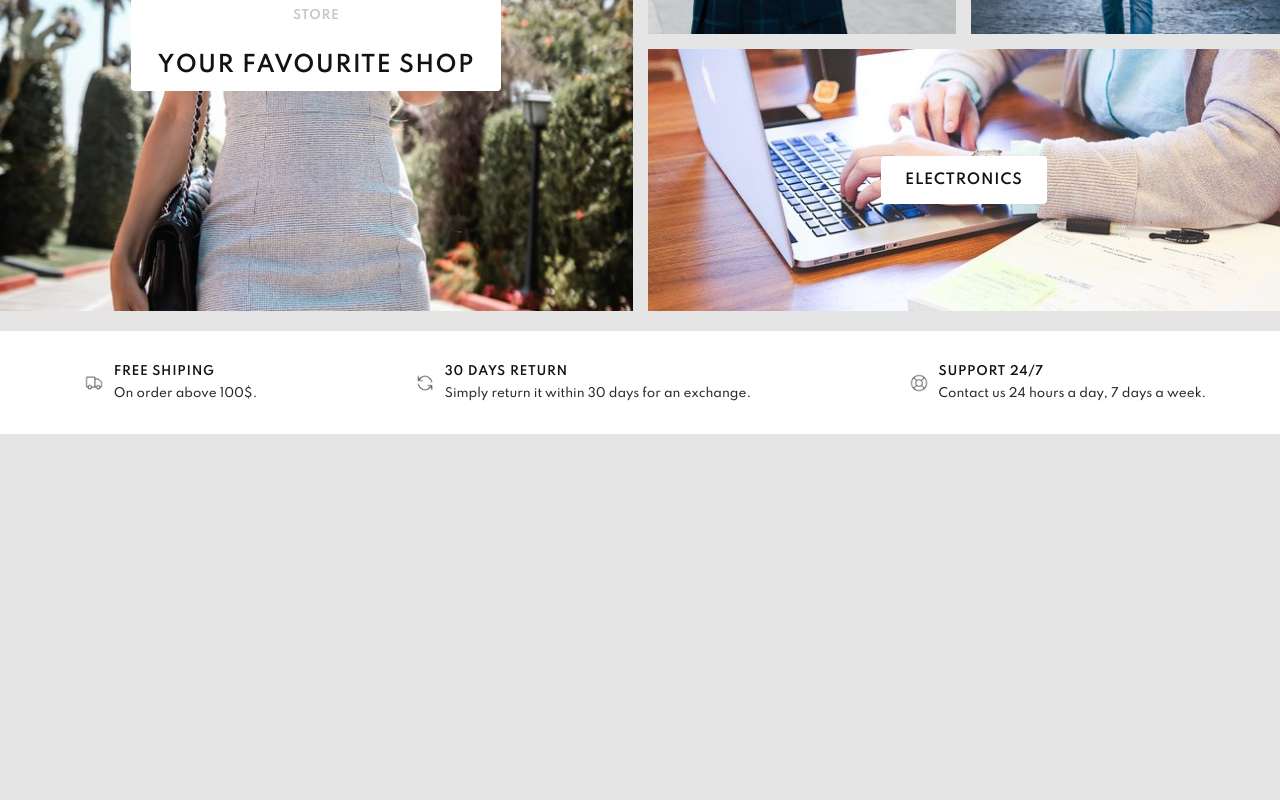
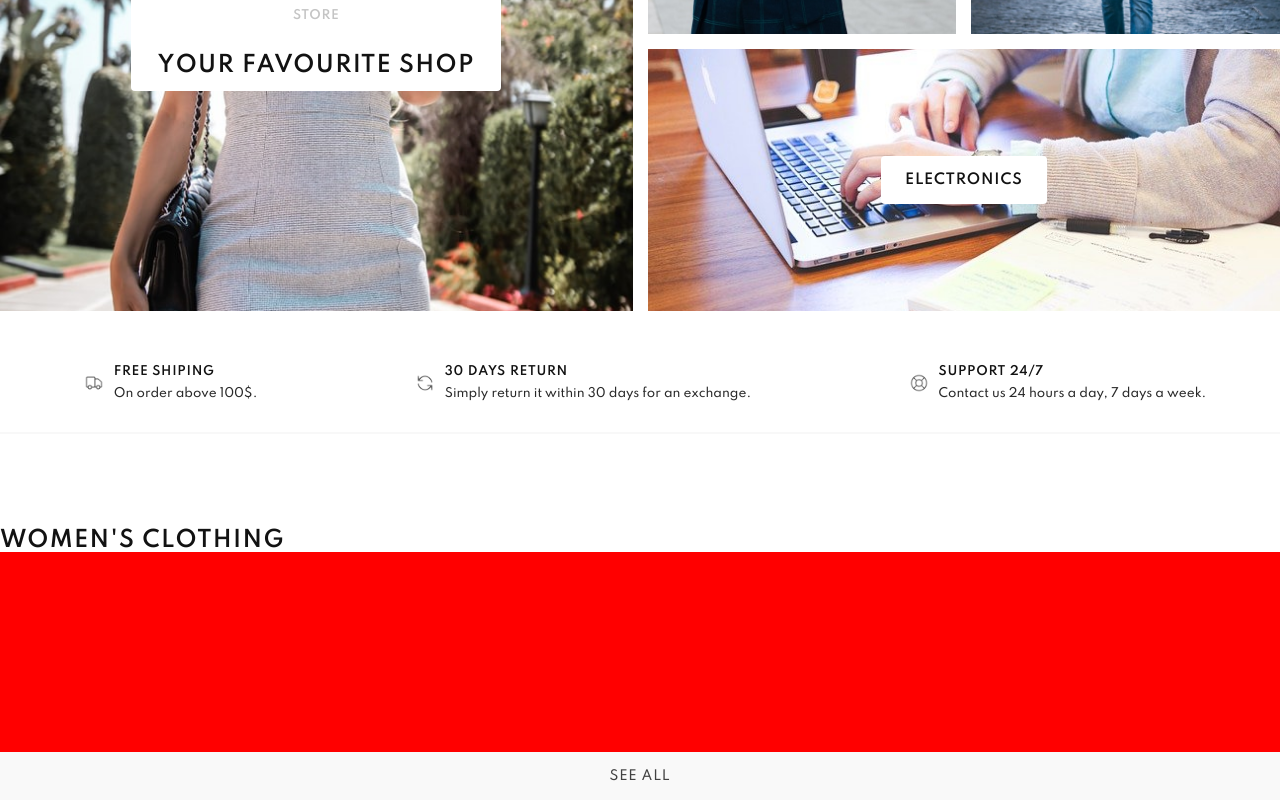
Before and after one commit to pswitalski/Store, a React (Create React App) app: page / in a window 1280 px wide. Shown: the part 339-1139 px from the top of the page. Before the commit the page ends 800 px from the top, so only its background shows below. Built offline with nearby package versions, Linux system fonts and the light colour scheme; no server answers.

Commit message:
create HomeCategorySection and add default categories for failed to fetch from api case

```diff
--- a/src/assets/styles/theme.js
+++ b/src/assets/styles/theme.js
@@ -8,7 +8,7 @@ export const theme = {
         yellow: '#F0CC84',
         error: '#D61313',
         ok: '#0BB17F',
-        background: '#E5E5E5',
+        background: '#fff',
         font: '#C4C4C4'
     },
     fontFamily: '"Spartan", "Arial", sans-serif',
--- a/src/components/Advantage/Advantage.styles.js
+++ b/src/components/Advantage/Advantage.styles.js
@@ -10,10 +10,22 @@ export const StyledAdvantage = styled.section`
     align-items: center;
     background-color: ${props => props.theme.colors.white};
     color: ${props => props.theme.colors.dark};
+    position: relative;
 
     @media (max-width: 600px) {
         flex-direction: column;
         height: fit-content;
         padding-bottom: 10px;
     }
+
+    &::after {
+        display: block;
+        content: '';
+        width: 100%;
+        height: 2px;
+        position: absolute;
+        bottom: 0;
+        left: 0;
+        background-color: ${props => props.theme.colors.grWhite};
+    }
 `;
--- /dev/null
+++ b/src/components/HomeCategorySection/HomeCategorySection.js
@@ -0,0 +1,22 @@
+import React from 'react';
+import PropTypes from 'prop-types';
+
+import { StyledHomeCategorySection, StyledH2, StyledItemsContainer, StyledLink } from './HomeCategorySection.styles';
+
+const HomeCategorySeciton = ({category}) => {
+    return(
+        <StyledHomeCategorySection>
+            <StyledH2>{category}</StyledH2>
+            <StyledItemsContainer>
+
+            </StyledItemsContainer>
+            <StyledLink to={`/${category}`} >see all</StyledLink>
+        </StyledHomeCategorySection>
+    )
+}
+
+HomeCategorySeciton.propTypes = {
+    category: PropTypes.string
+}
+
+export default HomeCategorySeciton;
--- /dev/null
+++ b/src/components/HomeCategorySection/HomeCategorySection.styles.js
@@ -0,0 +1,35 @@
+import styled from "styled-components";
+
+import { Link } from "react-router-dom";
+
+export const StyledHomeCategorySection = styled.section`
+    margin-top: 96px;
+    color: ${props => props.theme.colors.dark};
+`;
+
+export const StyledH2 = styled.h2`
+    text-transform: uppercase;
+    font-weight: 600;
+    font-size: 22px;
+    letter-spacing: 0.06em;
+`;
+
+export const StyledItemsContainer = styled.div`
+    background-color: red;
+    height: 200px;
+`;
+
+export const StyledLink = styled(Link)`
+    background-color: ${props => props.theme.colors.grWhite};
+    color: ${props => props.theme.colors.dark};
+    font-weight: 500;
+    font-size: 13px;
+    letter-spacing: 0.06em;
+    text-transform: uppercase;
+    text-decoration: none;
+    opacity: 0.8;
+    display: flex;
+    justify-content: center;
+    align-items: center;
+    height: 48px;
+`;
--- a/src/components/Landing/Landing.styles.js
+++ b/src/components/Landing/Landing.styles.js
@@ -11,7 +11,7 @@ export const StyledLanding = styled.section`
     @media (max-width: 800px) {
         grid-template-columns: 1fr;
         grid-template-rows: repeat(5, 1fr);
-        height: 800px;
+        height: 1000px;
         grid-gap: 15px 0;
     }
 `;
--- a/src/helpers/getCategoriesFromApi.js
+++ b/src/helpers/getCategoriesFromApi.js
@@ -1,5 +1,7 @@
 export const getCategoriesFromApi = async () => {
     const url = 'https://fakestoreapi.com/products/categories';
+
+    const defaultCategories = ["electronics", "jewelery", "men's clothing", "women's clothing"];
 
     try {
         const response = await fetch(url, {method: 'GET'});
@@ -10,7 +12,8 @@ export const getCategoriesFromApi = async () => {
         console.log(json);
         return(json);
     } catch(err) {
-        alert(err)
+        console.log(err);
+        return(defaultCategories);
     }
 
 
--- a/src/pages/Home.js
+++ b/src/pages/Home.js
@@ -4,6 +4,7 @@ import { Wrapper } from 'assets/styles/Wrapper';
 
 import Landing from 'components/Landing/Landing';
 import Advantage from 'components/Advantage/Advantage';
+import HomeCategorySeciton from 'components/HomeCategorySection/HomeCategorySection';
 
 const Home = () => {
     return (
@@ -11,6 +12,7 @@ const Home = () => {
             <Wrapper>
                 <Landing />
                 <Advantage />
+                <HomeCategorySeciton category="women's clothing" />
             </Wrapper>
         </div>
     )
```
